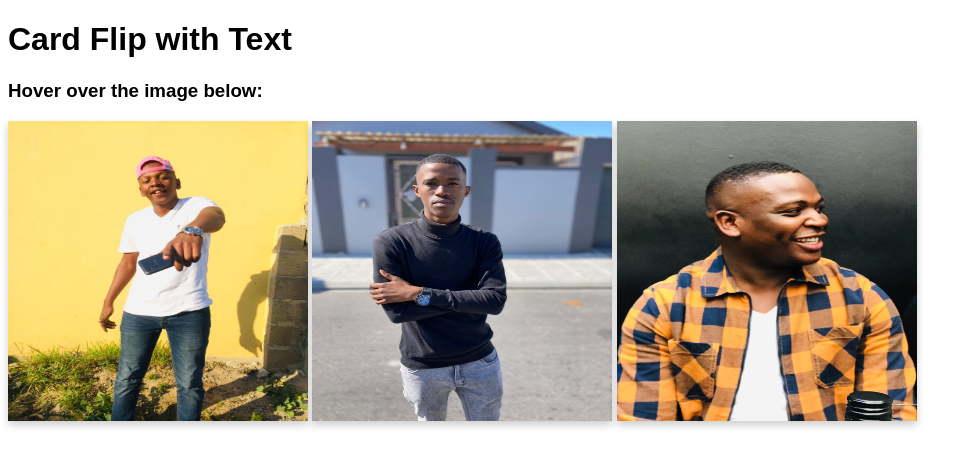
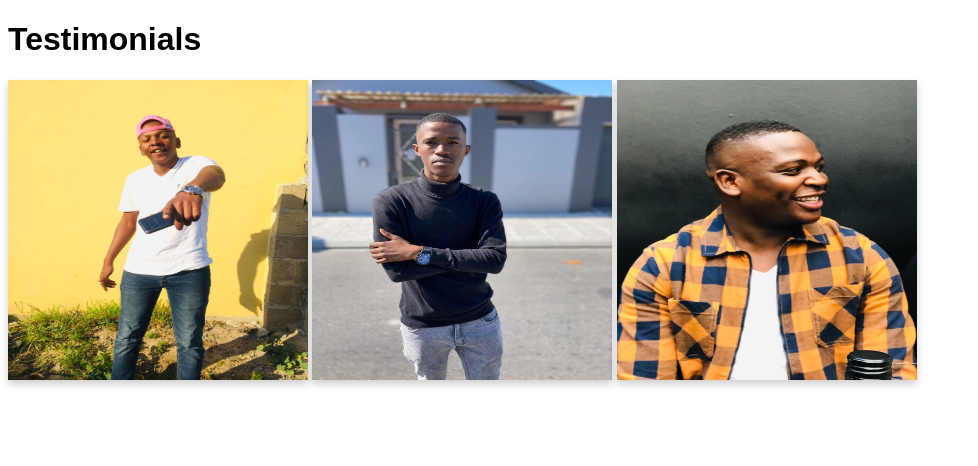
Before and after one commit to Xola13/flip-cards, a plain HTML site: page index.html in a window 1280 px wide. Shown: the whole page, without its empty margins (0-978 px from the left). Drawn offline with Linux system fonts and the light colour scheme.

Commit message:
first commit

```diff
--- a/positions.html
+++ b/index.html
@@ -56,8 +56,8 @@
         </head>
         <body>
 
-        <h1>Card Flip with Text</h1>
-        <h3>Hover over the image below:</h3>
+        <h1>Testimonials</h1>
+
 
         <div class="flip-card">
           <div class="flip-card-inner">
```
